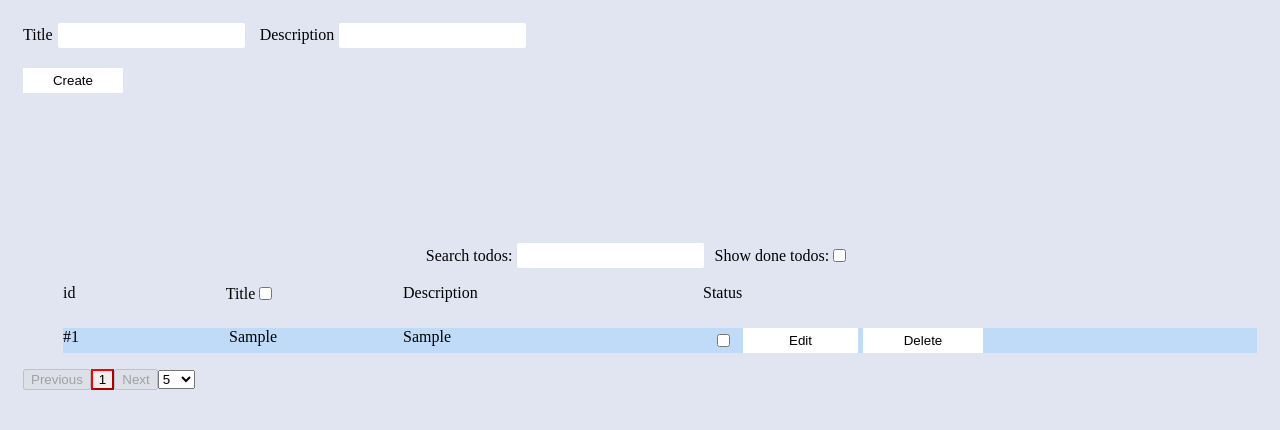
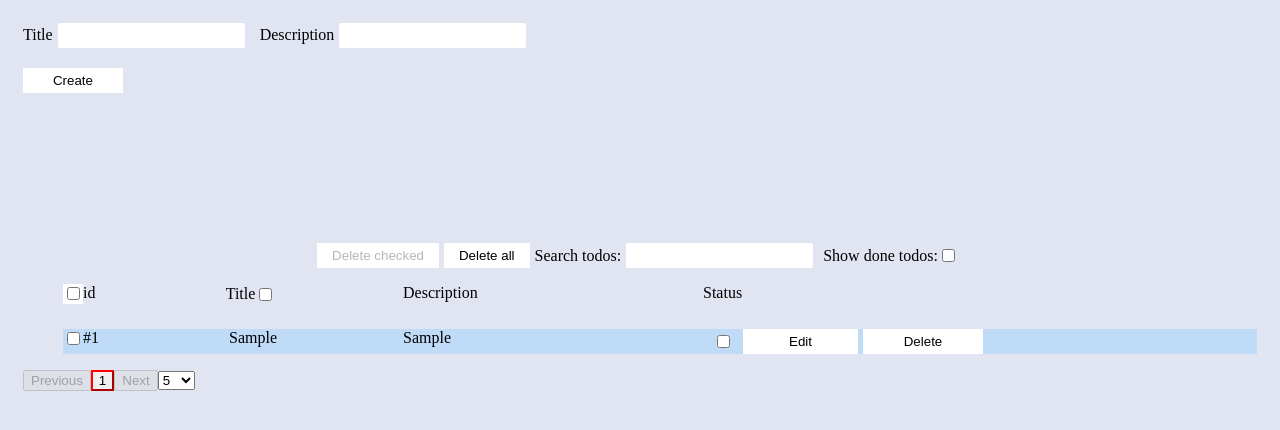
Before and after one commit to dslyvka/todo-list-ts, a React (Create React App) app: page / in a window 1280 px wide. Both pictures are taken after typing "Sample", "Sample" into the empty fields and a click on the button "Create". Shown: the top 430 px of the page. Built offline with nearby package versions, Linux system fonts and the light colour scheme.

Commit message:
all is done

```diff
--- a/src/components/CreateTodo/index.tsx
+++ b/src/components/CreateTodo/index.tsx
@@ -24,6 +24,7 @@ export const CreateTodo = observer(() => {
       description,
       status: false,
       id: uuid(),
+      checked: false,
     };
 
     addTodo(todo);
--- a/src/components/TodoList/Header.tsx
+++ b/src/components/TodoList/Header.tsx
@@ -1,4 +1,6 @@
-import { useMemo, useCallback } from 'react';
+import { useMemo, useCallback, useState, useEffect } from 'react';
+
+import { todos as items } from '../../store/Todos';
 
 import { debounce } from 'components/utils/debounce';
 
@@ -8,8 +10,11 @@ interface IHeader {
   onSort: (value: boolean) => void;
   onSearch: (value: string) => void;
   onFilter: (value: boolean) => void;
+  setCheckAll: (value: boolean) => void;
 
   searchValue: string;
+  checkedTodos: Set<string>;
+  checkAll: boolean;
 }
 
 export const Header = ({
@@ -17,7 +22,59 @@ export const Header = ({
   onSearch,
   onFilter,
   searchValue,
+  checkedTodos,
+  checkAll,
+  setCheckAll,
 }: IHeader) => {
+  const { getTodos, deleteTodo, checkTodo } = items;
+
+  const [styleTag, setStyleTag] = useState<string>(styles.headerNoChecked);
+
+  useEffect(() => {
+    if (checkedTodos.size === getTodos().length && getTodos().length) {
+      setStyleTag(styles.headerCheckAll);
+    } else if (checkedTodos.size > 0) {
+      setStyleTag(styles.headerCheckSome);
+    } else {
+      setStyleTag(styles.headerNoChecked);
+    }
+  }, [checkedTodos.size]);
+
+  // console.log(styleTag);
+
+  const onDeleteAll = () => {
+    getTodos().forEach(todo => {
+      deleteTodo(todo.id);
+    });
+  };
+
+  const onDeleteChecked = () => {
+    setStyleTag(styles.headerNoChecked);
+    setCheckAll(false);
+    checkedTodos.forEach(checkedTodo => {
+      deleteTodo(checkedTodo);
+    });
+  };
+
+  const onCheckAll: React.MouseEventHandler<HTMLInputElement> = e => {
+    if (!e.currentTarget.checked) {
+      setCheckAll(e.currentTarget.checked);
+      setStyleTag(styles.headerNoChecked);
+      getTodos().forEach(todo => {
+        checkTodo(todo.id, false);
+        checkedTodos.delete(todo.id);
+      });
+      console.log(checkedTodos);
+      return;
+    }
+    setCheckAll(e.currentTarget.checked);
+    getTodos().forEach(todo => {
+      checkTodo(todo.id, true);
+      checkedTodos.add(todo.id);
+    });
+    console.log(checkedTodos);
+  };
+
   const onSortClick: React.MouseEventHandler<HTMLInputElement> = e => {
     onSort(e.currentTarget.checked);
   };
@@ -50,6 +107,23 @@ export const Header = ({
   return (
     <div className={styles.divContainer}>
       <div className={styles.inputsContainer}>
+        <div>
+          <button
+            className={styles.btn}
+            onClick={onDeleteChecked}
+            disabled={checkedTodos.size ? false : true}
+          >
+            Delete checked
+          </button>
+          <button
+            className={styles.btn}
+            style={{ marginRight: '5px' }}
+            onClick={onDeleteAll}
+            disabled={getTodos().length ? false : true}
+          >
+            Delete all
+          </button>
+        </div>
         <label htmlFor="Search todos" className={styles.label}>
           Search todos:
         </label>
@@ -80,6 +154,16 @@ export const Header = ({
       </div>
 
       <ul className={styles.header}>
+        <li>
+          <div className={styleTag}>
+            <input
+              type="checkbox"
+              onClick={onCheckAll}
+              disabled={getTodos().length ? false : true}
+              checked={checkAll ? true : false}
+            />
+          </div>
+        </li>
         <li>id</li>
         <li className={styles.label}>
           Title
--- a/src/components/TodoList/TodoList.module.scss
+++ b/src/components/TodoList/TodoList.module.scss
@@ -1,10 +1,46 @@
 .header {
   list-style-type: none;
 
-  grid-template-columns: 40px 300px 300px 40px;
+  grid-template-columns: 20px 20px 300px 300px 40px;
   display: grid;
 
   margin-bottom: 25px;
+
+  &CheckSome {
+    background: rgb(34, 193, 195);
+    background: linear-gradient(
+      0deg,
+      rgba(34, 193, 195, 1) 0%,
+      rgba(255, 255, 255, 1) 40%
+    );
+    // background-color: black;
+    width: 20px;
+    height: 20px;
+  }
+
+  &CheckAll {
+    background: rgb(34, 193, 195);
+    background: linear-gradient(
+      0deg,
+      rgba(34, 193, 195, 1) 0%,
+      rgba(255, 255, 255, 1) 150%
+    );
+    // background-color: black;
+    width: 20px;
+    height: 20px;
+  }
+
+  &NoChecked {
+    background: rgb(34, 193, 195);
+    background: linear-gradient(
+      0deg,
+      rgba(34, 193, 195, 1) 0%,
+      rgba(255, 255, 255, 1) 0%
+    );
+    // background-color: black;
+    width: 20px;
+    height: 20px;
+  }
 }
 
 .label {
@@ -35,7 +71,7 @@
 }
 
 .container {
-  grid-template-columns: 40px 300px 300px 40px 120px 120px;
+  grid-template-columns: 20px 20px 300px 300px 40px 120px 120px;
   display: grid;
 
   background-color: #bfdbf7;
--- a/src/components/TodoList/Todos.tsx
+++ b/src/components/TodoList/Todos.tsx
@@ -13,14 +13,19 @@ type TTodo = {
   description: string;
   status: boolean;
   id: string;
+  checked: boolean;
 };
 
 interface ITodos {
   todos: TTodo[];
+  checkedTodos: Set<string>;
+  checkAll: boolean;
+  setCheckAll: (value: boolean) => void;
 }
 
-export const Todos = observer(({ todos }: ITodos) => {
-  const { changeStatus, deleteTodo } = items;
+export const Todos = observer(
+  ({ todos, checkedTodos, checkAll, setCheckAll }: ITodos) => {
+    const { changeStatus, deleteTodo, checkTodo, getTodos } = items;
 
     const [isTodoModal, setTodoModal] = useState(false);
     const [isEditTodoModal, setEditTodoModal] = useState(false);
@@ -32,6 +37,10 @@ export const Todos = observer(({ todos }: ITodos) => {
       const id = target.dataset.id as string;
 
       if (targetTag === 'INPUT') {
+        if (target.dataset.checked) {
+          return;
+        }
+
         changeStatus(id);
         return;
       }
@@ -51,6 +60,29 @@ export const Todos = observer(({ todos }: ITodos) => {
       setTodoModal(!isTodoModal);
     };
 
+    const onCheck: React.ChangeEventHandler<HTMLInputElement> = e => {
+      if (e.target.dataset.checked) {
+        console.log(checkedTodos.has(e.target.dataset.checked));
+        if (checkedTodos.has(e.target.dataset.checked)) {
+          console.log(e.target.dataset.checked + ' unchecked');
+          checkedTodos.delete(e.target.dataset.checked);
+          checkTodo(e.target.dataset.checked, false);
+          setCheckAll(false);
+          console.log(checkedTodos);
+          return;
+        }
+        console.log(e.target.dataset.checked + ' checked');
+        checkedTodos.add(e.target.dataset.checked);
+        checkTodo(e.target.dataset.checked, true);
+        if (checkedTodos.size === getTodos().length && getTodos().length) {
+          setCheckAll(true);
+        }
+
+        console.log(checkedTodos);
+        return;
+      }
+    };
+
     const onTodoModalClose = () => {
       setTodoModal(!isTodoModal);
     };
@@ -65,6 +97,17 @@ export const Todos = observer(({ todos }: ITodos) => {
           {todos.map((item: TTodo, index: number) => (
             <li key={item.id} data-id={item.id}>
               <p className={styles.container}>
+                <span>
+                  <input
+                    type="checkbox"
+                    name=""
+                    id=""
+                    className={styles.checkbox}
+                    data-checked={item.id}
+                    checked={checkAll ? true : item.checked}
+                    onChange={onCheck}
+                  />
+                </span>
                 <span>#{index + 1}</span>
                 <span className={styles.containerTitle}>{item.title}</span>
                 <span>{item.description}</span>
@@ -92,6 +135,7 @@ export const Todos = observer(({ todos }: ITodos) => {
         )}
       </>
     );
-});
+  }
+);
 
 export default Todos;
--- a/src/components/TodoList/index.tsx
+++ b/src/components/TodoList/index.tsx
@@ -15,6 +15,7 @@ type TTodo = {
   description: string;
   status: boolean;
   id: string;
+  checked: boolean;
 };
 
 function sliceTodos(todos: TTodo[], page: number, todosPerPage: number) {
@@ -27,6 +28,8 @@ export const TodoList = observer(() => {
   const [searchValue, setSearchValue] = useState('');
 
   const todos = items.searchAndSortTodos(searchValue, isSorted, isFiltered);
+  const [checkedTodos, setCheckedTodos] = useState<Set<string>>(new Set());
+  const [checkAll, setCheckAll] = useState(false);
 
   const [todosPerPage, setTodosPerPage] = useState(5);
   const totalPageCount = Math.ceil(todos.length / todosPerPage);
@@ -41,9 +44,17 @@ export const TodoList = observer(() => {
           onSearch={setSearchValue}
           onFilter={setIsFiltered}
           searchValue={searchValue}
+          checkedTodos={checkedTodos}
+          checkAll={checkAll}
+          setCheckAll={setCheckAll}
         />
         {todosOnPage.length ? (
-          <Todos todos={todosOnPage} />
+          <Todos
+            checkedTodos={checkedTodos}
+            todos={todosOnPage}
+            checkAll={checkAll}
+            setCheckAll={setCheckAll}
+          />
         ) : (
           <p>No todos yet</p>
         )}
--- a/src/store/Todos.ts
+++ b/src/store/Todos.ts
@@ -5,6 +5,7 @@ type TTodo = {
   description: string;
   status: boolean;
   id: string;
+  checked: boolean;
 };
 
 interface ITodos {
@@ -49,6 +50,10 @@ class Todos {
     this.todos[id] = { ...this.todos[id], ...todo };
   };
 
+  checkTodo = (id: string, checked: boolean) => {
+    this.todos[id] = { ...this.todos[id], checked };
+  }
+
   searchTodos = (value: string) => {
     if (value) {
       const todos = this.getTodos();
```
Lines whose indentation alone changed are shown as unchanged.
